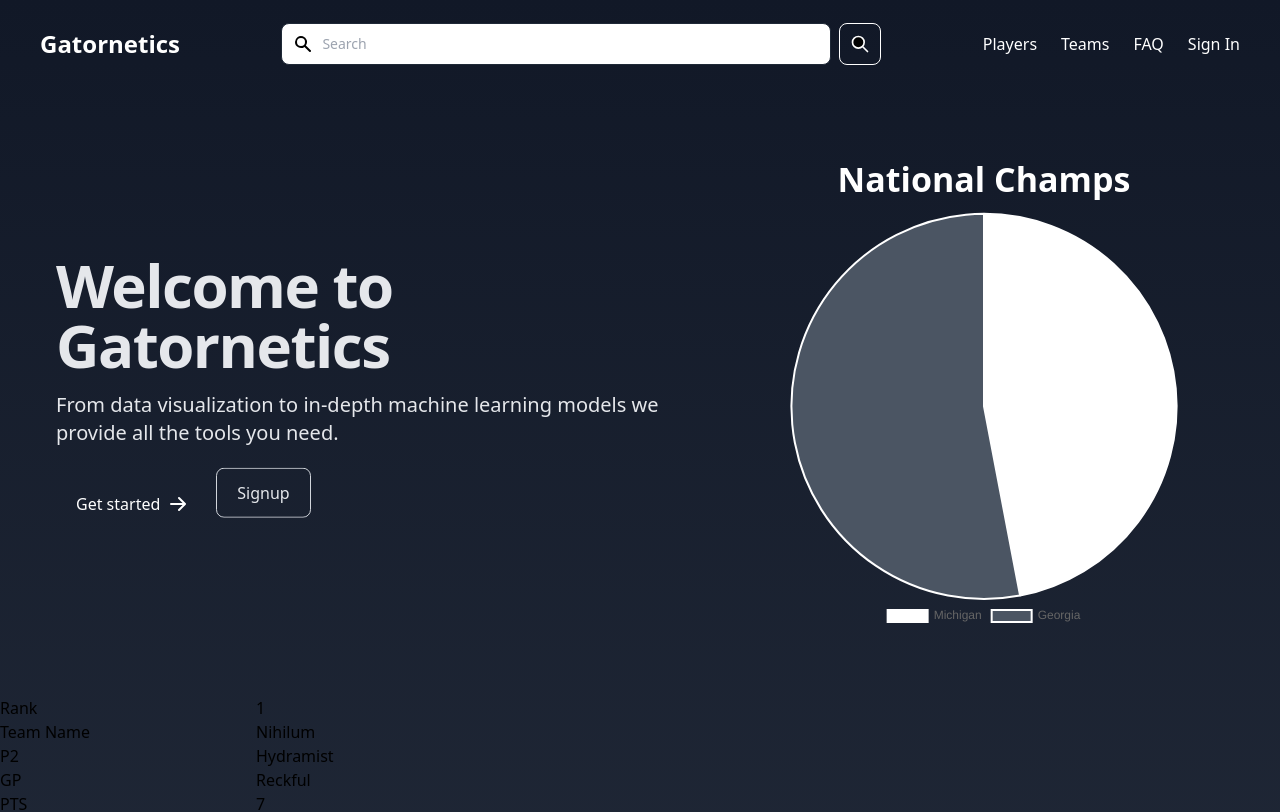
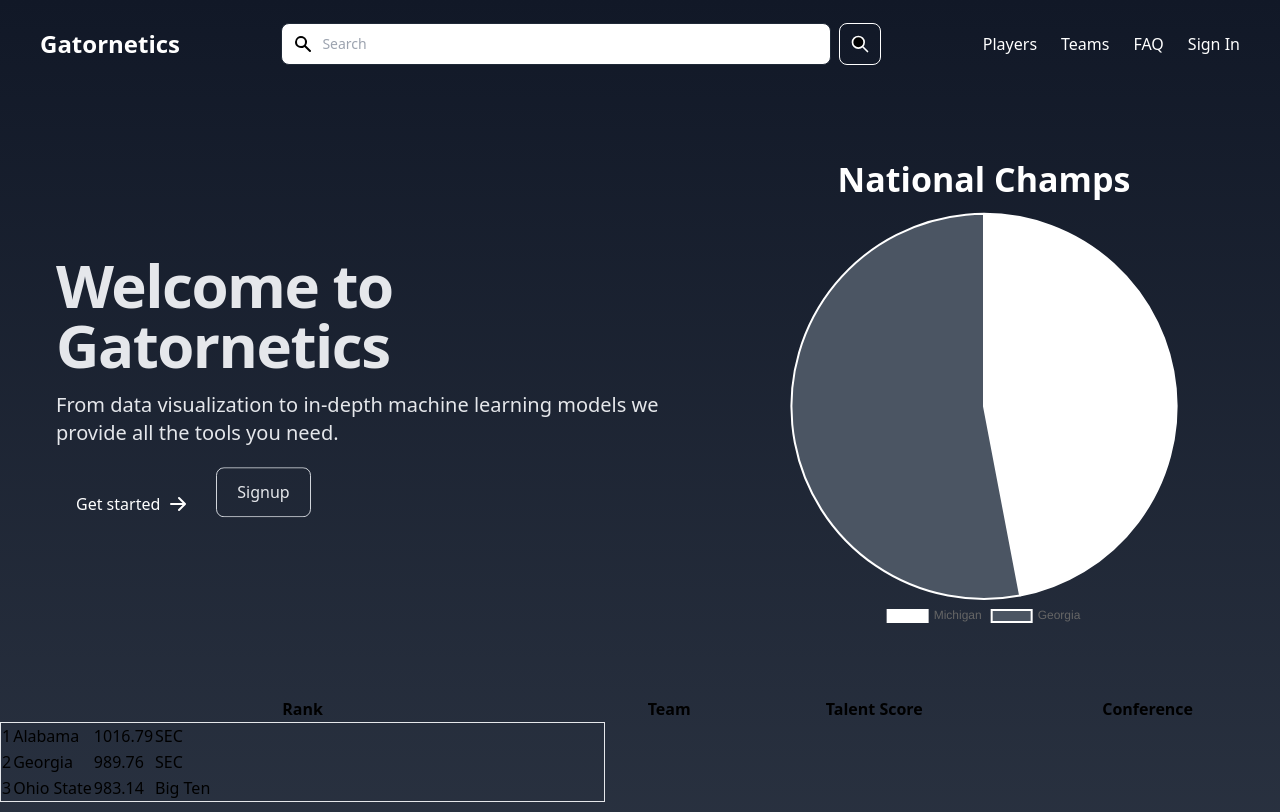
Before and after one commit to k-finken/Gatornetics, a Next.js app: page / in a window 1280 px wide. Shown: the top 812 px of the page. Built offline with nearby package versions, Linux system fonts and the light colour scheme.

Commit message:
leaderboard wip

```diff
--- a/components/HomeHero.js
+++ b/components/HomeHero.js
@@ -146,7 +146,9 @@ function Index({foundPlayer}) {
                     <Pie data={dataPie} options={options}></Pie>
                 </div>
             </div>
+
             <TeamLeaderboard />
+
             <div className="mt-20 flex justify-center items-center">
                 <h2 className="max-w-2xl mb-4 text-4xl font-extrabold tracking-tight leading-none md:text-5xl xl:text-6xl dark:text-white text-gray-200">How it works</h2>
             </div>
--- a/components/TeamLeaderboard.css
+++ /dev/null
@@ -1,125 +0,0 @@
-/* Codepen Specific */
-* {
-    margin:0;
-    padding:0;
-    font-family:Helvetica, Arial, sans-serif;
-}
-body {
-    background:#232323;
-}
-input[type=text], textarea, input[type=email], input[type=password], input[type=tel], input[type=url], input[type=search], input[type=date] {
-    padding: 10px;
-    width: 100%;
-    font-size: 14px;
-    font-family: inherit;
-    line-height: 24px;
-    color: #555;
-    background-color: #f1f1f1;
-    border: none;
-    transition: all 0.2s ease;
-    -webkit-transition: all 0.2s ease;
-}
-input[type=text], textarea, input[type=email], input[type=password], input[type=tel], input[type=url], input[type=search], input[type=date], .material.woocommerce-page[data-form-style="default"] input#coupon_code {
-    background-color: rgba(0,0,0,0.1);
-    border-radius: 4px;
-    border: 2px solid rgba(0,0,0,0);
-}
-/* /end Codepen Specific */
-
-#scrims-ladder--container {
-    padding:50px;
-}
-.ladder-nav {
-    display:flex;
-    flex-wrap:wrap;
-    align-items: center;
-    background:#5055CB;
-    padding:10px 25px;
-    border-radius:10px;
-    border:1px solid #686EF9;
-}
-.ladder-title {
-    flex:2;
-}
-.ladder-nav--col:nth-child(n+2) {
-    flex:1;
-}
-.ladder-nav h1 {
-    margin-bottom:0px;
-    line-height:1;
-}
-.ladder-nav h1, .bracket-title {
-    font-size:20px;
-    color:#888DFF!important;
-    font-weight:bold;
-    text-transform:uppercase;
-}
-.bracket-title ul, .bracket-title li {
-    display:inline;
-}
-/* Results Nav */
-.ladder-nav--results, .ladder-nav--results-players {
-    display:flex;
-    flex-wrap:wrap;
-    padding:15px 25px;
-}
-.ladder-nav--results label {
-    color:#747474;
-    font-size:18px;
-    font-weight:bold;
-}
-.ladder-nav--results-col, .results-col {
-    flex:1;
-}
-.ladder-nav--results {
-    margin:5px 0px;
-}
-.ladder-nav--results-players {
-    background:#1d1d1d;
-    border-radius:10px;
-    margin:5px 0px;
-    align-items:center;
-}
-.scrims-ladder .ladder-nav--results-players:nth-of-type(1) {
-    color:#686EF9;
-}
-.results-col {
-    font-size:18px;
-    color:#747474;
-    font-weight:light;
-}
-.results-rank {
-    display:block;
-    background:#686EF9;
-    color:white!important;
-    font-weight:bold;
-    width:34px;
-    height:34px;
-    text-align:center;
-    border-radius:50%;
-}
-.positions {
-    vertical-align:middle;
-}
-.ladder-nav--results-players:hover {
-    background:#1A1A1A;
-}
-.ladder-nav input[type=text]:focus {
-    border:1px solid #888DFF;
-}
-.ladder-search {
-    background:#5E64F1;
-    color:white!important;
-}
-.ladder-search::-webkit-input-placeholder { /* Chrome/Opera/Safari */
-    color: #888DFF;
-}
-.ladder-search::-moz-placeholder { /* Firefox 19+ */
-    color: #888DFF;
-}
-.ladder-search:-ms-input-placeholder { /* IE 10+ */
-    color: #888DFF;
-}
-.ladder-search:-moz-placeholder { /* Firefox 18- */
-    color: #888DFF;
-}
--- a/components/TeamLeaderboard.js
+++ b/components/TeamLeaderboard.js
@@ -5,18 +5,21 @@ export default function TeamLeaderboard() {
 
     const data = [
         {
+            rank: 1,
             talentScore: 1016.79,
             name: "Alabama",
             image: "https://a.espncdn.com/i/teamlogos/ncaa/500/333.png",
             conference: "SEC"
         },
         {
+            rank: 2,
             talentScore: 989.76,
             name: "Georgia",
             image: "https://a.espncdn.com/i/teamlogos/ncaa/500/61.png",
             conference: "SEC"
         },
         {
+            rank: 3,
             talentScore: 983.14,
             name: "Ohio State",
             image: "https://a.espncdn.com/i/teamlogos/ncaa/500/194.png",
@@ -25,53 +28,28 @@ export default function TeamLeaderboard() {
     ]
 
     return (
-        <section className="grid lg:grid-cols-5 lg:grid-rows-4">
-            <div className="lg:row-span-1">
-                <div className="lg:col-span-1">
-                    <label>Rank</label>
-                </div>
-                <div className="lg:col-span-1">
-                    <label>Team Name</label>
-                </div>
-                <div className="lg:col-span-1">
-                    <label></label>
-                </div>
-                <div className="ladder-nav--results-col">
-                    <label>P2</label>
-                </div>
-                <div className="ladder-nav--results-col">
-                    <label>GP</label>
-                </div>
-                <div className="ladder-nav--results-col">
-                    <label>PTS</label>
-                </div>
-            </div>
-            <div className="lg:col-span-1">
+        <table id="rankings" class="leaderboard-results" width="100%">
+            <thead>
+                <tr>
+                    <th>Rank</th>
+                    <th>Team</th>
+                    <th>Talent Score</th>
+                    <th>Conference</th>
+                </tr>
+            </thead>
+            <tbody className='flex border align-items-center'>
                 <ul>
-                    { data.map((team) => (
-                        <div className="lg:row-span-1" key={team}>
-                            <div className="results-col">
-                                <span className="results-rank"><span className="positions">1</span></span>
-                            </div>
-                            <div className="results-col">
-                                <span className="results-team">Nihilum</span>
-                            </div>
-                            <div className="results-col">
-                                <span className="results-p1">Hydramist</span>
-                            </div>
-                            <div className="results-col">
-                                <span className="results-p2">Reckful</span>
-                            </div>
-                            <div className="results-col">
-                                <span className="results-gp">7</span>
-                            </div>
-                            <div className="results-col">
-                                <span className="results-pts">512</span>
-                            </div>
-                        </div>
-                    ))}
+                    {
+                        data.map((team) => (
+                            <tr as="li" key={team}>
+                                <td>{team.rank}</td>
+                                <td>{team.name}</td>
+                                <td>{team.talentScore}</td>
+                                <td>{team.conference}</td>
+                            </tr>
+                    )) }
                 </ul>
-            </div>
-        </section>
+            </tbody>
+        </table>
     )
 }
```
